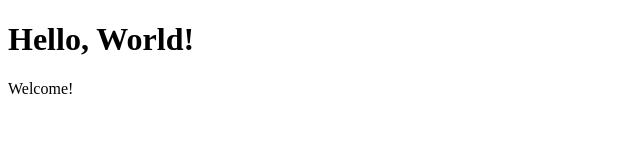
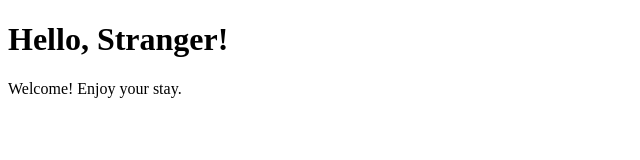
Before and after one commit to leinadus/cs50-course, a plain HTML site: page index.html in a window 1280 px wide. Shown: the whole page, without its empty margins (0-640 px from the left). Drawn offline with Linux system fonts and the light colour scheme.

Commit message:
Update index.html

```diff
--- a/index.html
+++ b/index.html
@@ -4,7 +4,7 @@
     <title>Hello!</title>
   </head>
   <body>
-    <h1>Hello, World!</h1>
-    <p>Welcome! </p>
+    <h1>Hello, Stranger!</h1>
+    <p>Welcome! Enjoy your stay.</p>
   </body>
 </html>
```
